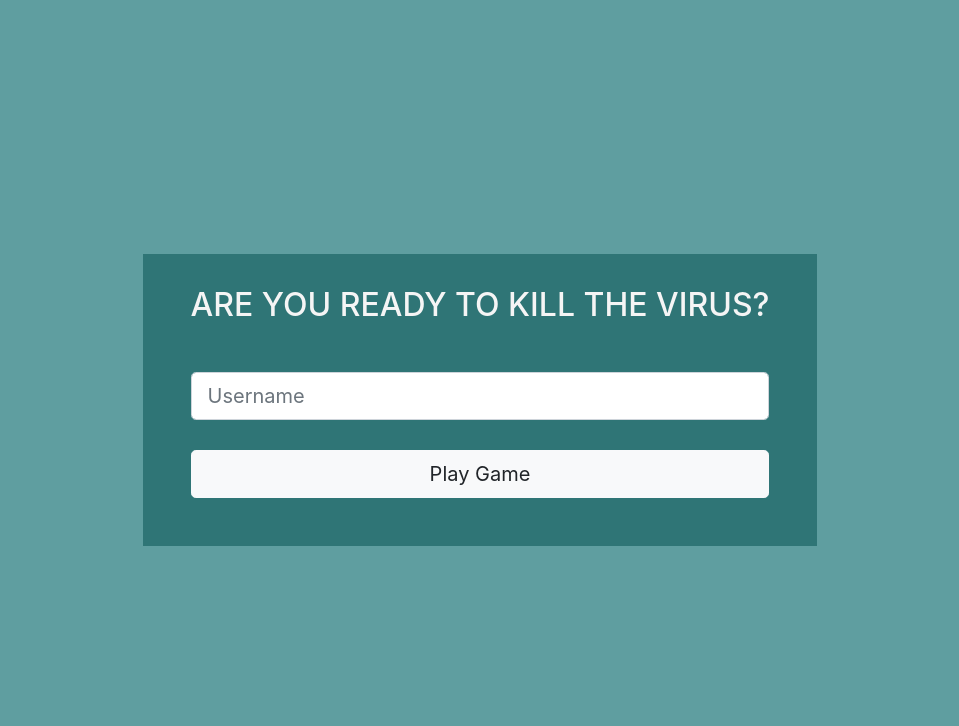
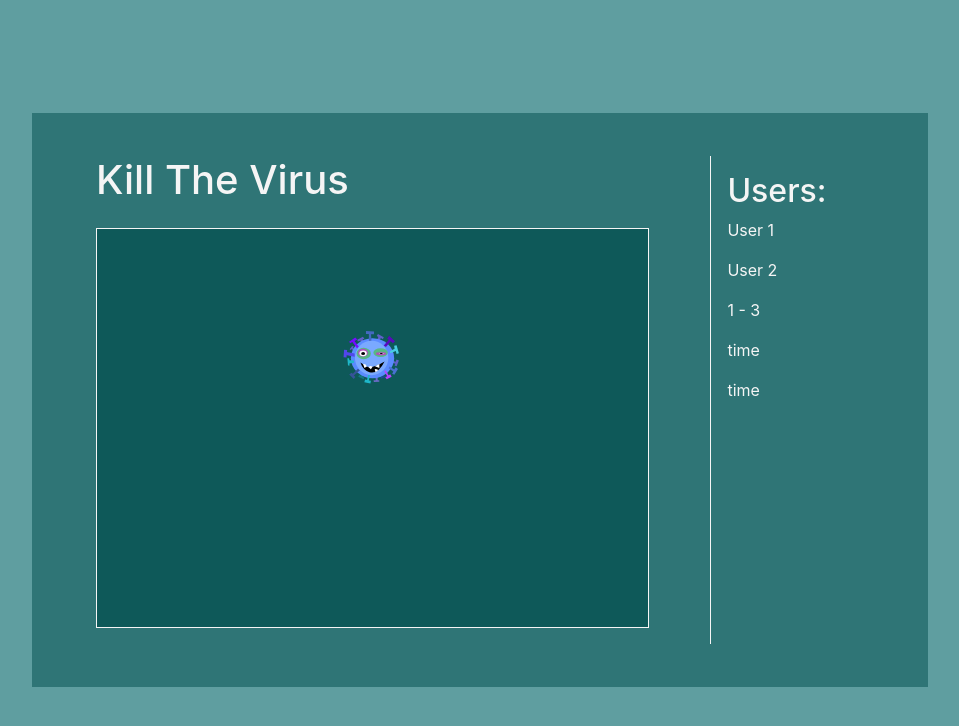
Before and after one commit to mhenningsson/kill-the-virus-game, a website: page public/index.html in a window 1280 px wide. Shown: the whole page, without its empty margins (160-1119 px from the left). Drawn offline with nearby package versions, Linux system fonts and the light colour scheme.

Commit message:
Created game page in hmtl with user scoreboard, and css styling.

```diff
--- a/public/assets/css/style.css
+++ b/public/assets/css/style.css
@@ -1,6 +1,7 @@
 * {
   margin: 0;
   padding: 0;
+  box-sizing: border-box;
 }
 
 body {
@@ -35,3 +36,45 @@ body {
 #username-form input {
   margin-bottom: 1.5em;
 }
+
+
+#game-page {
+  display: flex;
+  width: 70vw;
+
+  background-color: rgba(0, 78, 78, 0.5);
+  padding: 2.7em 4em;
+}
+
+#game-wrapper {
+  display: flex;
+  flex-direction: column;
+  flex-grow: 1;
+}
+
+#game {
+  background-color: rgba(0, 78, 78, 0.7);
+  border: 1px solid whitesmoke;
+
+  margin: 1em 2.5em 1em 0;
+  width: 90%;
+  height: 50vh;
+}
+
+#virus {
+  display: block;
+  width: 4em;
+  margin-top: 6em;
+  margin-left: auto;
+  margin-right: auto;
+}
+
+#users-board {
+  flex-basis: 20%;
+  border-left: 1px solid whitesmoke;
+  padding: 1em;
+}
+
+.hide {
+  display: none !important;
+}
--- a/public/index.html
+++ b/public/index.html
@@ -13,17 +13,41 @@
 </head>
 <body>
 	<div id="app" class="container-fluid">
-		<div id="start">
+
+		<!-- Start page, adding username -->
+		<div id="start" class="hide">
 			<h1>Are you ready to kill the virus?</h1>
+
 			<form id="username-form">
 				<div class="form-group form-group-lg">
 					<input type="text" id="username" class="form-control form-control-lg" aria-label="input field for username" placeholder="Username" required>
 					<button type="submit" id="createUser" class="btn btn-light btn-lg">Play Game</button>
 				</div>
 			</form>
+		</div> <!-- end "start" div -->
+
+		<!-- Game page -->
+		<div id="game-page" class="">
+
+			<div id="game-wrapper">
+				<h1>Kill The Virus</h1>
+				<div id="game">
+					<img id="virus" src="assets/images/virus.svg">
+				</div>
+			</div>
+
+			<div id="users-board">
+				<h2>Users:</h2>
+				<p>User 1</p>
+				<p>User 2</p>
+
+				<p>1 - 3</p>
+				<p>time</p>
+				<p>time</p>
+			</div>
 
 		</div>
-	</div>
 
+	</div> <!-- end "app" div-->
 </body>
 </html>
```
Also changed, not shown: public/assets/images/virus.svg (added).
